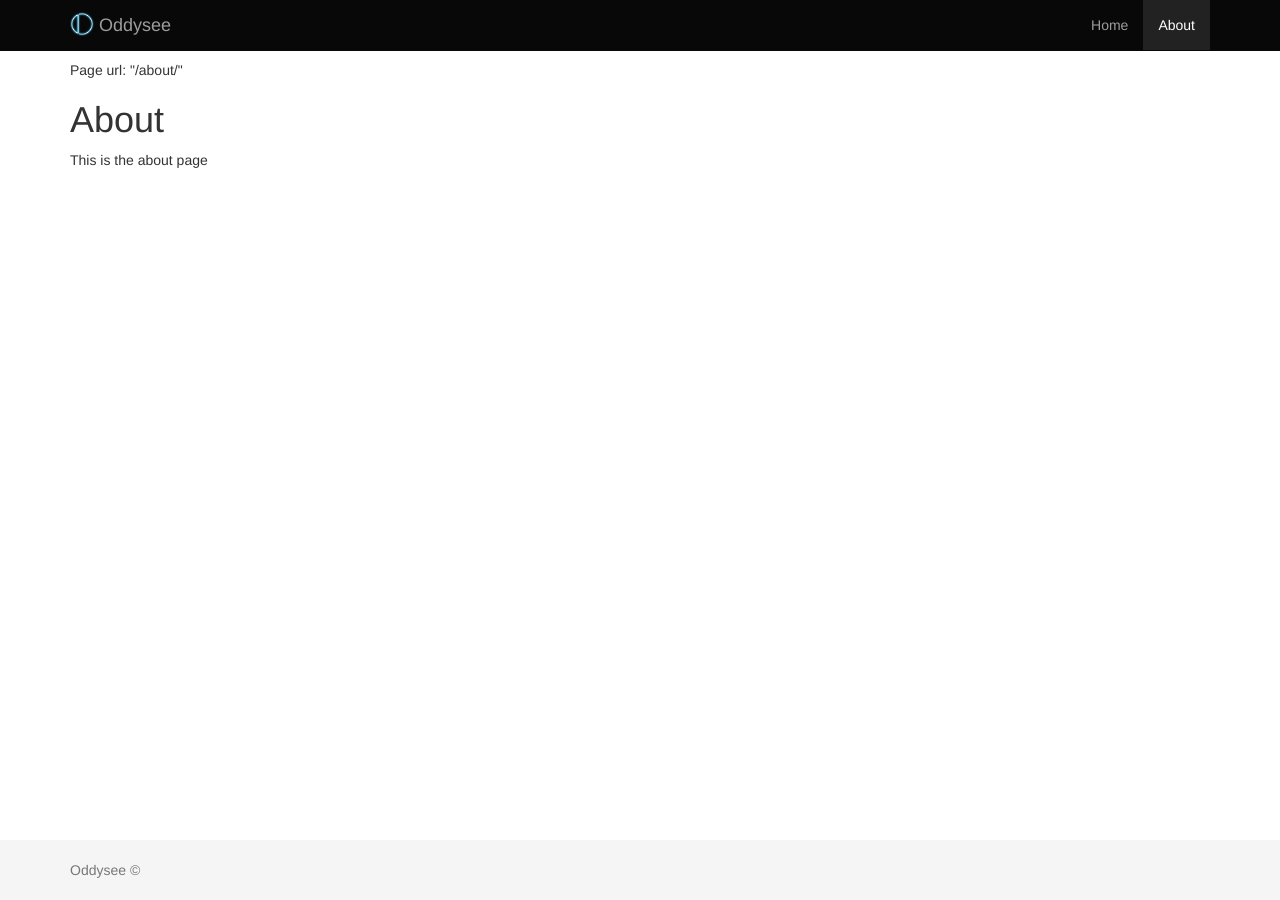
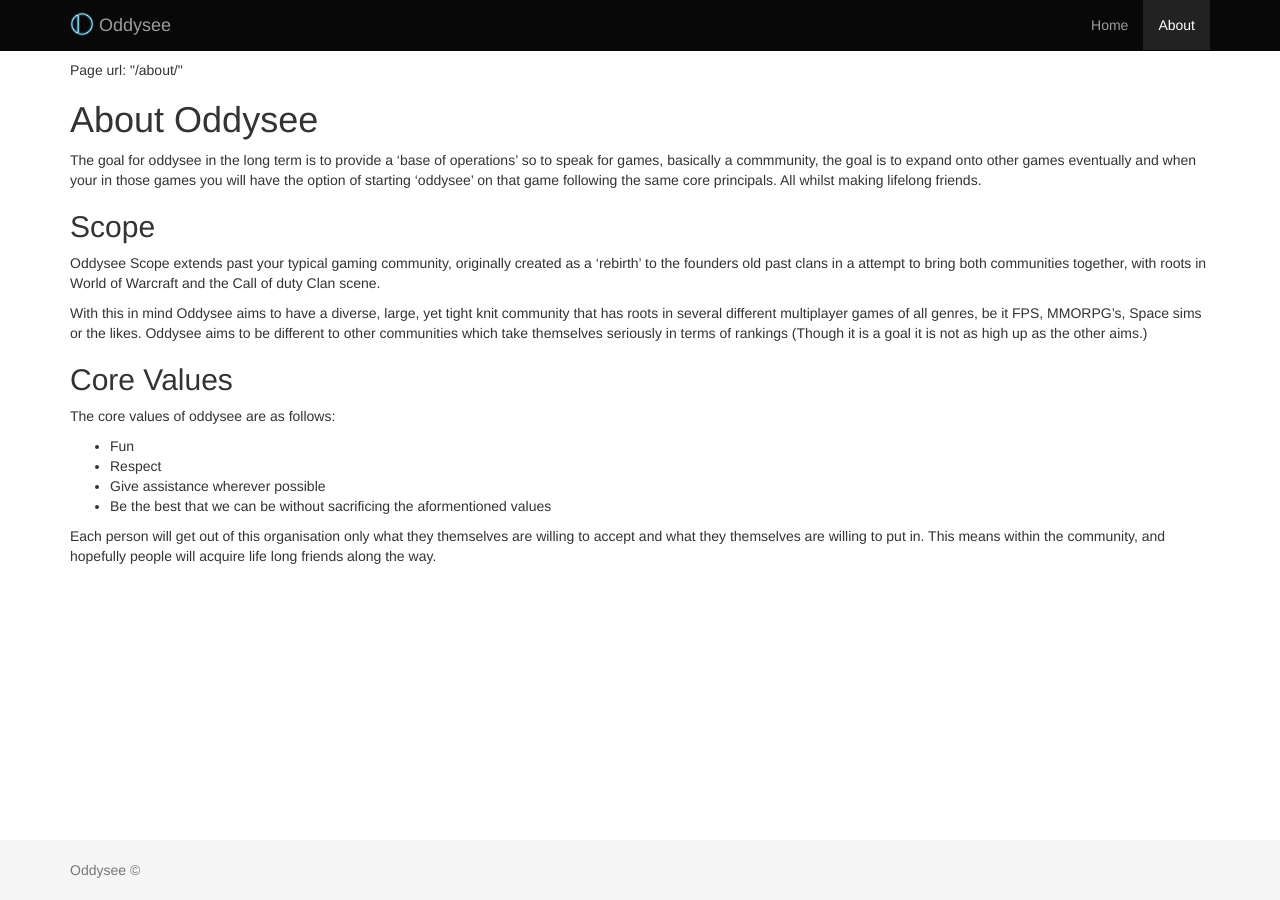
Before and after one commit to OddyseeGamers/oddysee, a Jekyll site: the page built from about/index.md, in a window 1280 px wide. Built offline with Jekyll 4.4.1, drawn with Linux system fonts in a browser that asks for light colours; nearby versions of some CDN libraries.

Commit message:
Update index.md

```diff
--- a/about/index.md
+++ b/about/index.md
@@ -4,6 +4,24 @@
 title: About
 ---
 
-# About
+# About Oddysee
 
-This is the about page
+The goal for oddysee in the long term is to provide a 'base of operations' so to speak for games, basically a commmunity, the goal is to expand onto other games eventually and when your in those games you will have the option of starting 'oddysee' on that game following the same core principals. All whilst making lifelong friends.
+
+
+## Scope
+
+Oddysee Scope extends past your typical gaming community, originally created as a 'rebirth' to the founders old past clans in a attempt to bring both communities together, with roots in World of Warcraft and the Call of duty Clan scene.
+
+With this in mind Oddysee aims to have a diverse, large, yet tight knit community that has roots in several different multiplayer games of all genres, be it FPS, MMORPG's, Space sims or the likes. Oddysee aims to be different to other communities which take themselves seriously in terms of rankings (Though it is a goal it is not as high up as the other aims.)
+
+## Core Values
+
+The core values of oddysee are as follows:
+
+* Fun
+* Respect
+* Give assistance wherever possible
+* Be the best that we can be without sacrificing the aformentioned values
+
+Each person will get out of this organisation only what they themselves are willing to accept and what they themselves are willing to put in. This means within the community, and hopefully people will acquire life long friends along the way.
```
